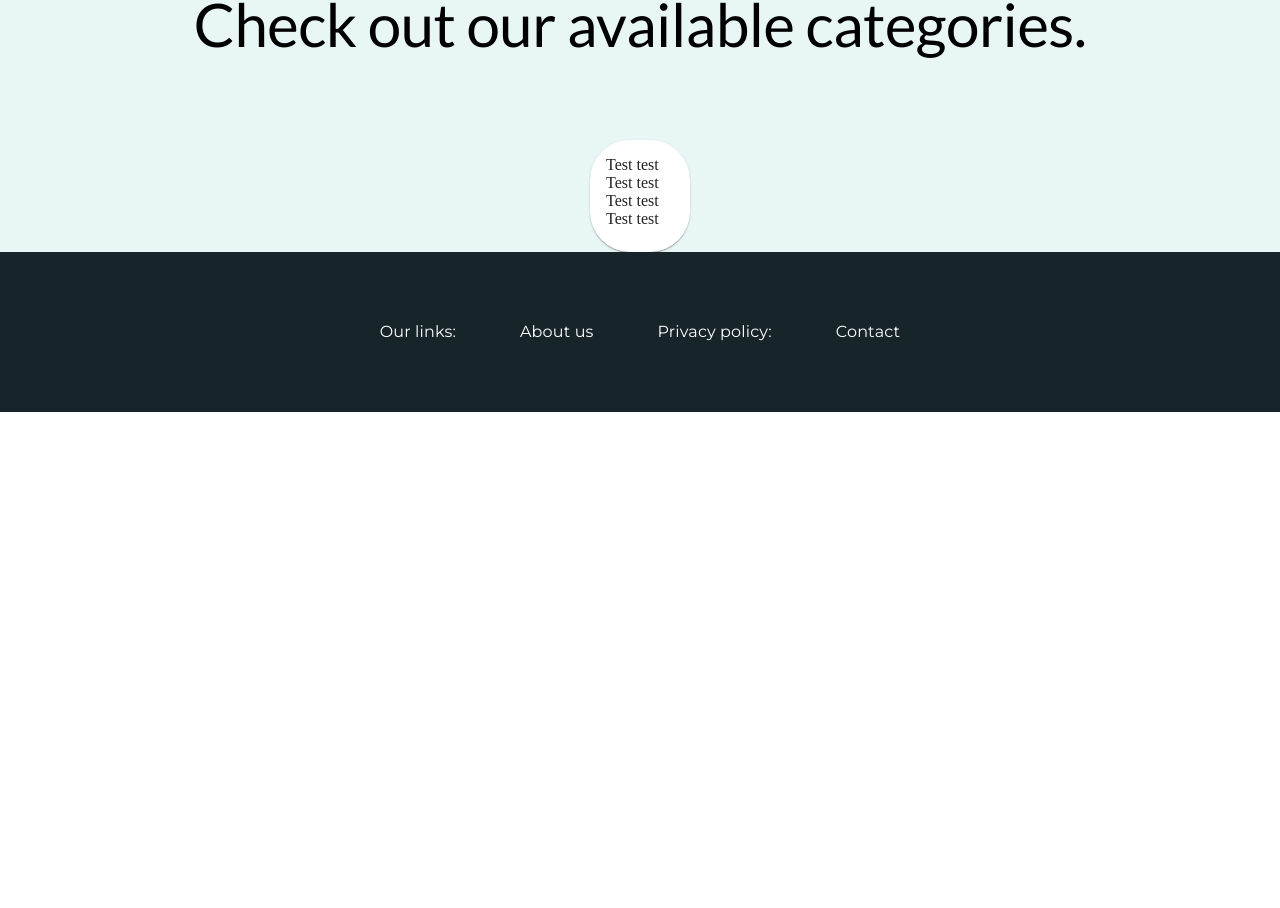
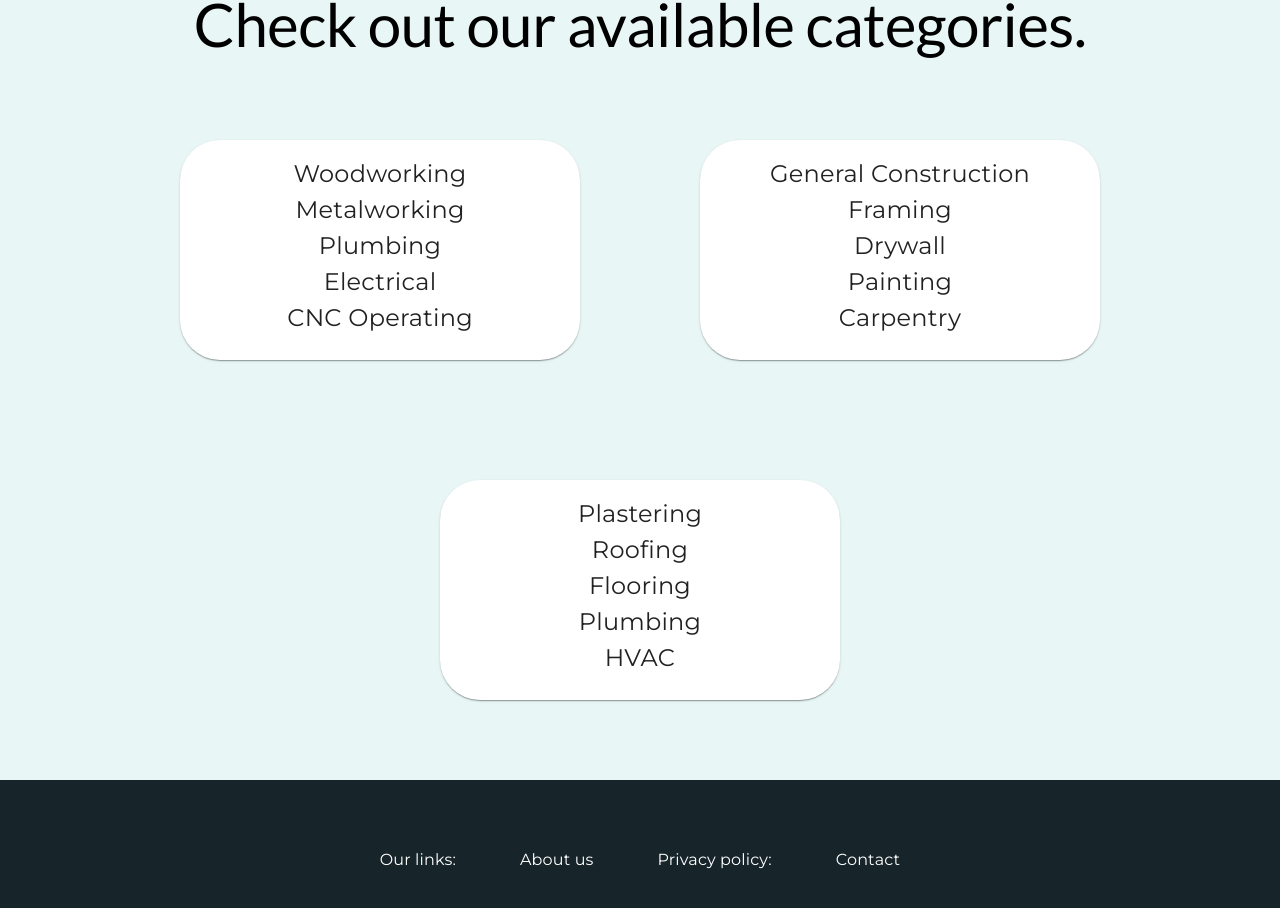
Before and after one commit to Craft-bid/ecom-craft-bid-website, a React (Vite) app: page / in a window 1280 px wide. Shown: the part 1442-2350 px from the top of the page. Before the commit the page ends 1854 px from the top, so only its background shows below. Built offline with nearby package versions, Linux system fonts and the light colour scheme.

Commit message:
feat: added dynamically changing categories

```diff
--- a/src/templates/HomePageContent/HomePageContent.tsx
+++ b/src/templates/HomePageContent/HomePageContent.tsx
@@ -1,11 +1,11 @@
 import { Card, Grid, Typography } from '@mui/material';
 import CardContent from '@mui/material/CardContent';
 import { useMediaQuery, useTheme } from '@mui/material';
-import { useEffect } from 'react';
-import { Category } from './HomePage'
+import { useEffect, useState } from 'react';
+import { Category } from './HomePageContent.types';
 
 export function HomePageContent() {
-  // const [categories, setCategories] = useState([]);
+  const [categories, setCategories] = useState<Category[]>([]);
 
   const homePageSxObj = {
     backgroundColor: '#E8F6F6',
@@ -27,18 +27,24 @@ export function HomePageContent() {
   const isDesktop = useMediaQuery(theme.breakpoints.up('tablet'));
   const fetchUrl = '../src/templates/HomePageContent/testCategories.json';
 
-  // useEffect(() => {
-  //   fetch(fetchUrl)
-  //     .then((res) => {
-  //       return res.json();
-  //     })
-  //     .then((data: []) => {
-  //       return setRows(data);
-  //     })
-  //     .catch((error) => {
-  //       throw error;
-  //     });
-  // });
+  const startIndex = 0;
+  // eslint-disable-next-line @typescript-eslint/no-magic-numbers
+  const secondPartIndex = Math.floor(categories.length / 3);
+  // eslint-disable-next-line @typescript-eslint/no-magic-numbers
+  const thirdPartIndex = Math.floor((categories.length * 2) / 3);
+
+  useEffect(() => {
+    fetch(fetchUrl)
+      .then((res) => {
+        return res.json();
+      })
+      .then((data: []) => {
+        return setCategories(data);
+      })
+      .catch((error) => {
+        throw error;
+      });
+  }, []);
 
   return (
     <Grid
@@ -101,9 +107,74 @@ export function HomePageContent() {
         item
         justifyContent={'center'}
         alignItems={'center'}
+        gap={15}
+        paddingBottom={10}
+        container
       >
-        <Card sx={{ width: 100, borderRadius: 10 }}>
-          <CardContent>Test test Test test Test test Test test </CardContent>
+        <Card sx={{ width: 400, borderRadius: 10 }}>
+          <CardContent>
+            {categories
+              .map((category) => {
+                return category.name;
+              })
+              .slice(startIndex, secondPartIndex)
+              .map((name, index) => {
+                return (
+                  <Typography
+                    key={index}
+                    textAlign={'center'}
+                    sx={cardContentSxObj}
+                  >
+                    {' '}
+                    {name}{' '}
+                  </Typography>
+                );
+              })}
+          </CardContent>
+        </Card>
+
+        <Card sx={{ width: 400, borderRadius: 10 }}>
+          <CardContent>
+            {categories
+              .map((category) => {
+                return category.name;
+              })
+              .slice(secondPartIndex, thirdPartIndex)
+              .map((name, index) => {
+                return (
+                  <Typography
+                    key={index}
+                    textAlign={'center'}
+                    sx={cardContentSxObj}
+                  >
+                    {' '}
+                    {name}{' '}
+                  </Typography>
+                );
+              })}
+          </CardContent>
+        </Card>
+
+        <Card sx={{ width: 400, borderRadius: 10 }}>
+          <CardContent>
+            {categories
+              .map((category) => {
+                return category.name;
+              })
+              .slice(thirdPartIndex, categories.length)
+              .map((name, index) => {
+                return (
+                  <Typography
+                    key={index}
+                    textAlign={'center'}
+                    sx={cardContentSxObj}
+                  >
+                    {' '}
+                    {name}{' '}
+                  </Typography>
+                );
+              })}
+          </CardContent>
         </Card>
       </Grid>
     </Grid>
```
